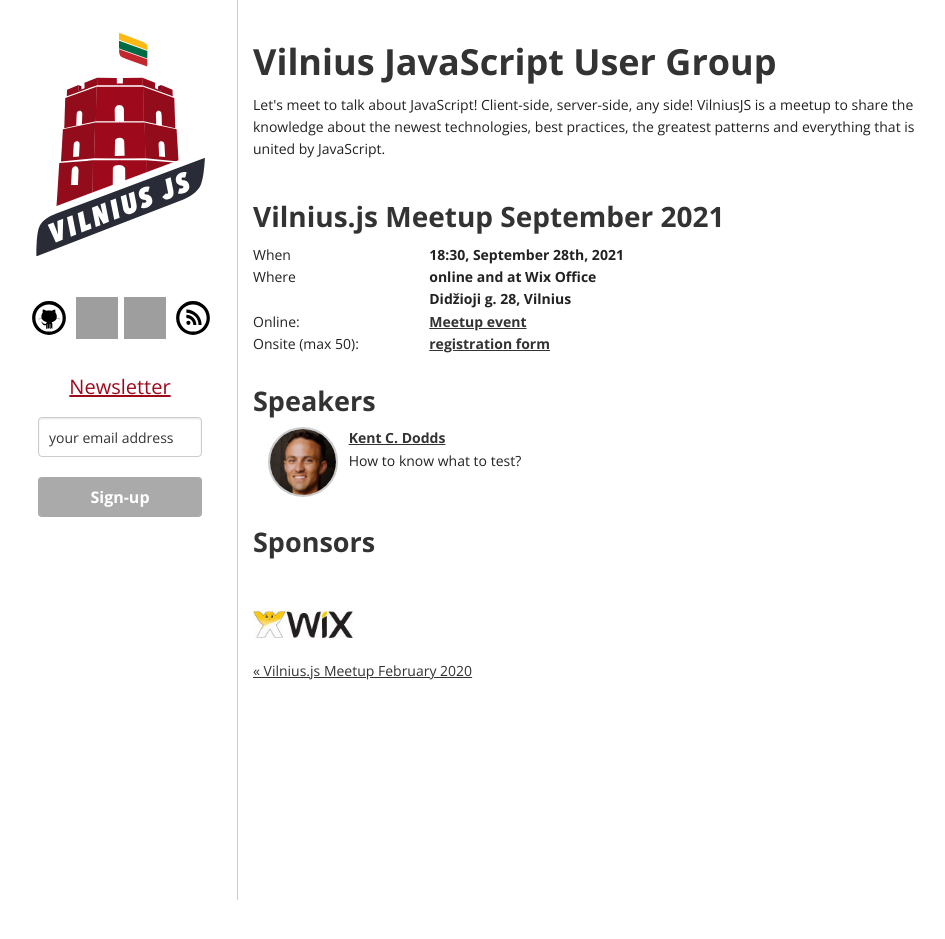
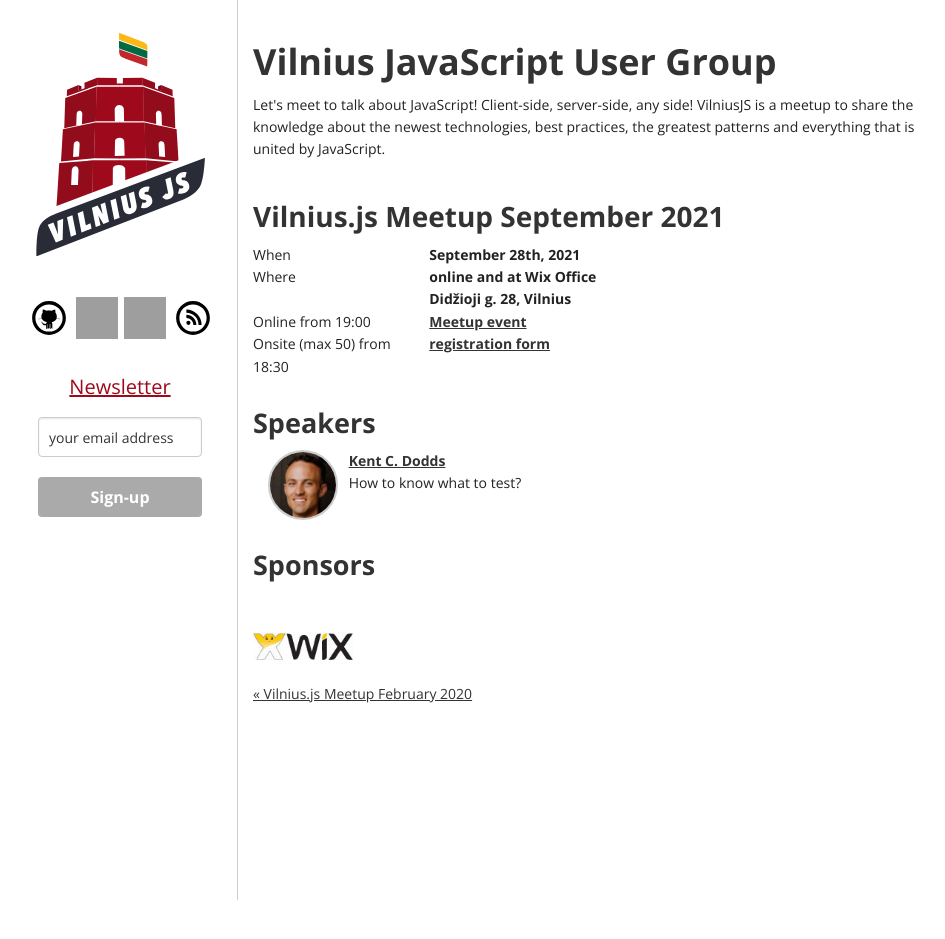
Before and after one commit to VilniusJS/vilniusjs.lt, a Jekyll site: the page built from _posts/2021-09-16-meetup-september.html, in a window 1280 px wide, cut to the strip 0-1264 px from the top of the page. Shown: the top 939 px of the strip, without its empty margins (167-1112 px from the left). Built offline with Jekyll 4.4.1, drawn with Linux system fonts in a browser that asks for light colours; comment, search, counter and statistics services are not loaded; grey boxes are pictures that could not be loaded.

Commit message:
2021-09-16-meetup-september: properly indicate time

```diff
--- a/_posts/2021-09-16-meetup-september.html
+++ b/_posts/2021-09-16-meetup-september.html
@@ -5,7 +5,7 @@
 
 <div class="row">
   <div class="three columns">When</div>
-  <div class="nine columns strong">18:30, September 28th, 2021</div>
+  <div class="nine columns strong">September 28th, 2021</div>
 </div>
 <div class="row">
   <div class="three columns">Where</div>
@@ -15,11 +15,11 @@
   </div>
 </div>
 <div class="row">
-  <div class="three columns">Online:</div>
+  <div class="three columns">Online from 19:00</div>
   <div class="nine columns strong"><a href="https://www.meetup.com/Vilnius-js/events/280789520/">Meetup event</a></div>
 </div>
 <div class="row">
-  <div class="three columns">Onsite (max 50):</div>
+  <div class="three columns">Onsite (max 50) from 18:30</div>
   <div class="nine columns strong"><a href="https://forms.gle/pfGPfy4fhgZYdkXn7">registration form</a></div>
 </div>
 
```
